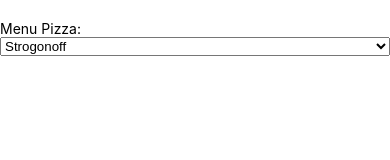
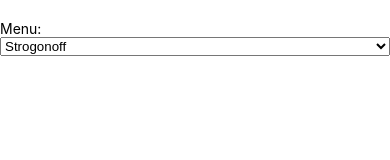
Before and after one commit to Tr0ya7/React-Native-Studies, a React Native app: screen / in a window 390 px wide. Shown: the top 160 px of the page. Built offline with nearby package versions, Linux system fonts and the light colour scheme.

Commit message:
Update App.tsx

```diff
--- a/App.tsx
+++ b/App.tsx
@@ -13,7 +13,7 @@ const App = () => {
     return (
         <View style={styles.container}>
             <Text>
-                Menu Pizza:
+                Menu:
             </Text>
             <Picker selectedValue={selectedPizza} onValueChange={setSelectedPizza}>
                 {pizzas.map((pizza) => <Picker.Item value={pizza.id} label={pizza.name} />)}
```
